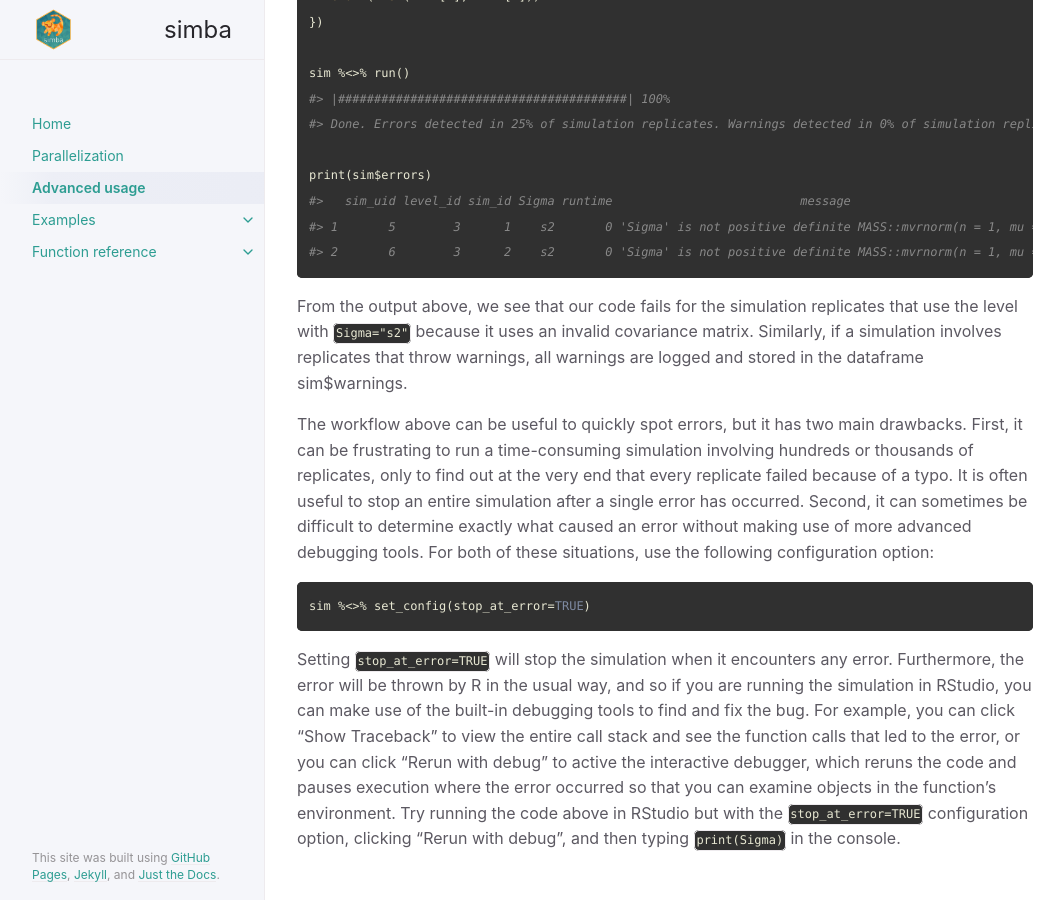
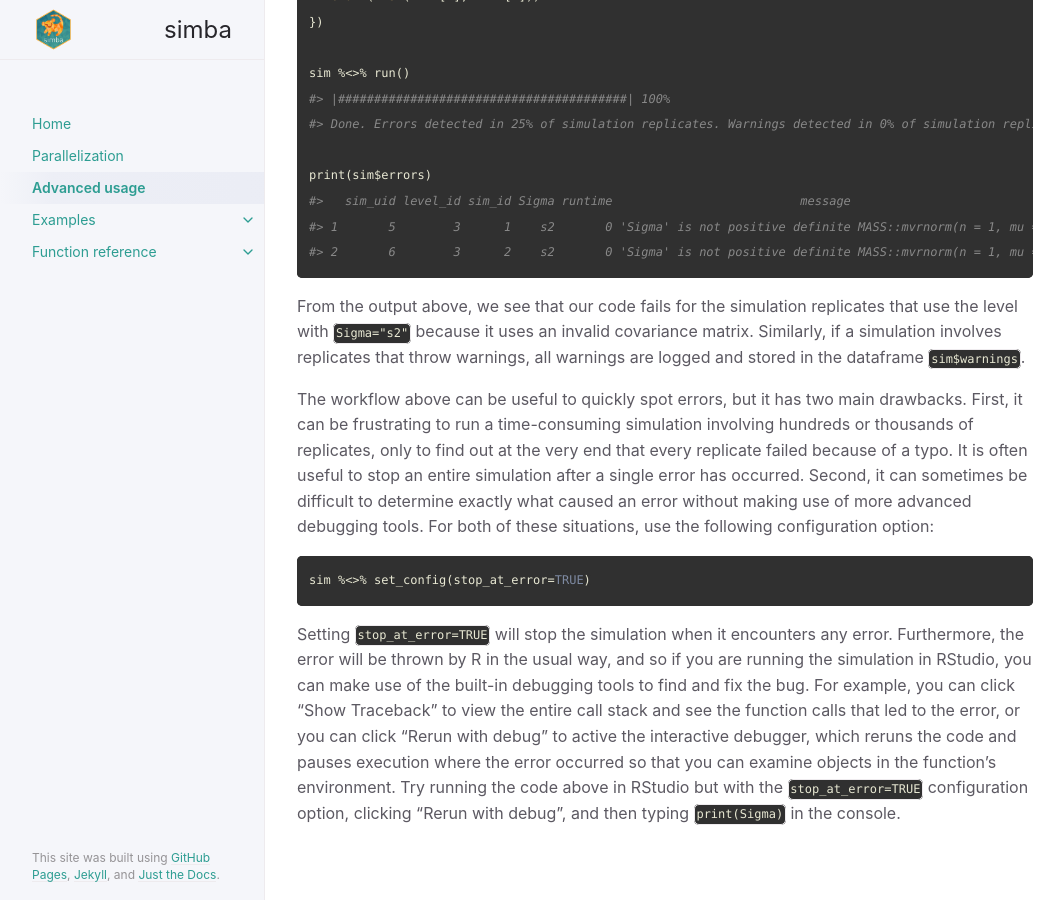
Before and after one commit to Avi-Kenny/SimEngine, a Jekyll site: the page built from docs/docs/advanced-usage.md, in a window 1280 px wide and 900 px high, scrolled down 1917 px. Shown: the whole window, without its empty margins (107-1171 px from the left). Built offline with Jekyll 4.4.1, drawn with Linux system fonts in a browser that asks for light colours.

Commit message:
gotta catch em all

````diff
--- a/docs/docs/advanced-usage.md
+++ b/docs/docs/advanced-usage.md
@@ -77,7 +77,7 @@ print(sim$errors)
 #> 2       6        3      2    s2       0 'Sigma' is not positive definite MASS::mvrnorm(n = 1, mu = c(0, 0), Sigma = L$Sigma)
 ```
 
-From the output above, we see that our code fails for the simulation replicates that use the level with `Sigma="s2"` because it uses an invalid covariance matrix. Similarly, if a simulation involves replicates that throw warnings, all warnings are logged and stored in the dataframe sim$warnings.
+From the output above, we see that our code fails for the simulation replicates that use the level with `Sigma="s2"` because it uses an invalid covariance matrix. Similarly, if a simulation involves replicates that throw warnings, all warnings are logged and stored in the dataframe `sim$warnings`.
 
 The workflow above can be useful to quickly spot errors, but it has two main drawbacks. First, it can be frustrating to run a time-consuming simulation involving hundreds or thousands of replicates, only to find out at the very end that every replicate failed because of a typo. It is often useful to stop an entire simulation after a single error has occurred. Second, it can sometimes be difficult to determine exactly what caused an error without making use of more advanced debugging tools. For both of these situations, use the following configuration option:
 
````
Also changed, not shown: docs/docs/parallelization.md (+2 -2 lines).
